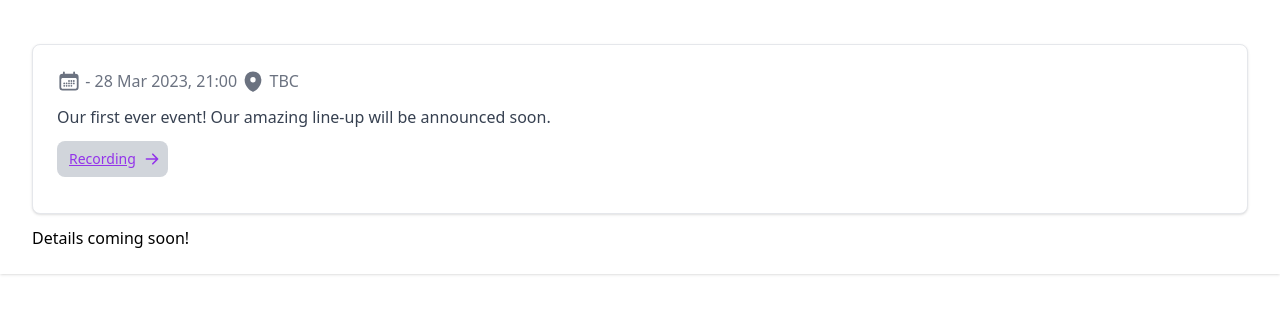
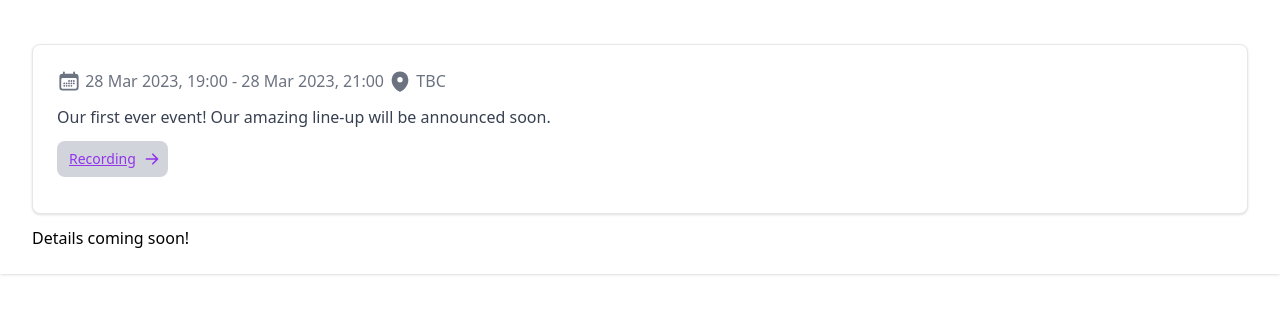
Before and after one commit to WYPPUG/Website, a Gatsby site: page /events/01-first-event in a window 1280 px wide. Shown: the part 168-482 px from the top of the page. Built offline with nearby package versions, Linux system fonts and the light colour scheme; Gatsby itself is replaced by a stand-in of ours; a web font is replaced by a local one.

Commit message:
Fix incorrect display of start date.

```diff
--- a/src/components/event.tsx
+++ b/src/components/event.tsx
@@ -38,9 +38,10 @@ const Event: React.FunctionComponent<{
   hideTitle,
   isFuture
 }) => {
-  const date =
-    (displayDate ?? formatDate(startDate) ?? "TBC") +
-    (!displayDate && endDate ? " - " + formatDate(endDate) : "");
+  const date = displayDate?.length ?
+  displayDate :
+    ((formatDate(startDate) ?? "TBC") +
+    (endDate ? " - " + formatDate(endDate) : ""));
 
    const links = (isFuture? preMeetingLinks : postMeetingLinks) ?? [];
 
```
